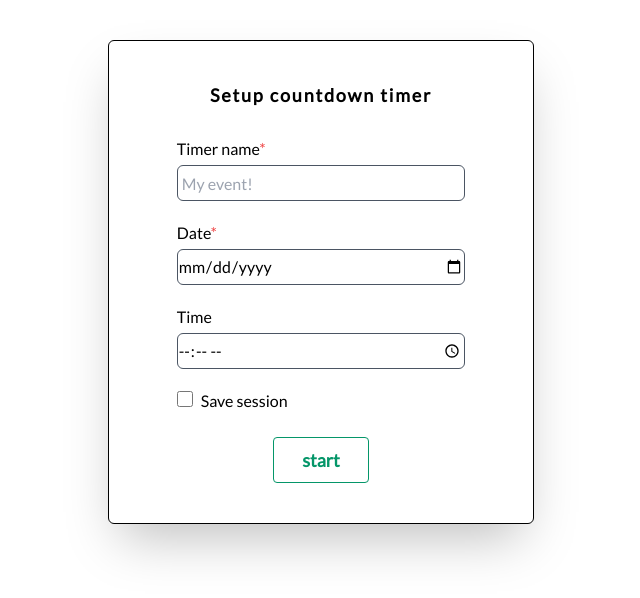
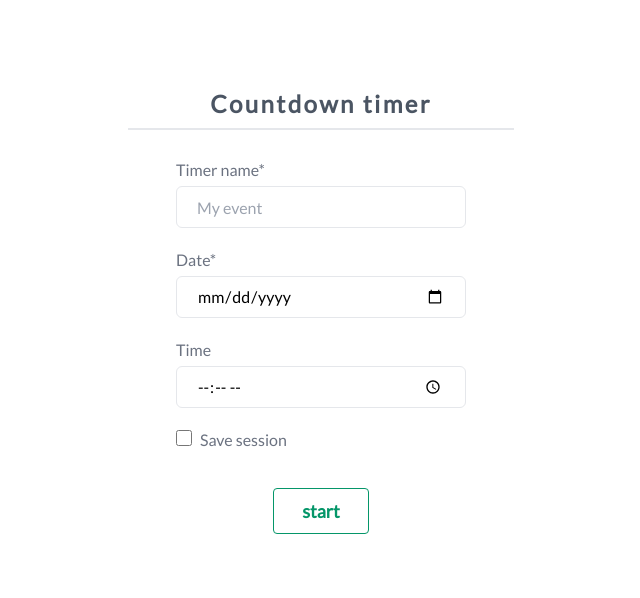
Before and after one commit to neemiassgc/countdown-timer, a React (Create React App) app: page / in a window 1280 px wide. Shown: the top 598 px of the page, without its empty margins (319-959 px from the left). Built offline with nearby package versions, Linux system fonts and the light colour scheme.

Commit message:
Update design of inital screen

```diff
--- a/src/App.js
+++ b/src/App.js
@@ -3,7 +3,6 @@ import * as timeUtils from "./time"
 import * as logic from "./logic"
 import * as storage from "./storage"
 import './App.css';
-
 
 function SVGCircle(props) {
     return (
@@ -147,6 +146,10 @@ class DateInput extends React.Component {
 
     constructor(props) {
         super(props)
+
+        this.state = {
+            warningModal: false
+        }
     }
 
     setupTimer(event) {
@@ -175,24 +178,24 @@ class DateInput extends React.Component {
     render() {
         return (
             <div className="container mx-auto">
-                <div className="flex flex-col justify-center items-center gap-5 w-11/12 sm:w-2/3 lg:w-3/6 xl:w-1/3 mx-auto mt-10 p-5 py-10 h-42 rounded-md shadow-2xl border border-black">
-                    <h1 className="font-black text-lg tracking-widest mb-2">Setup countdown timer</h1>
-                    <div className="w-3/4 flex flex-col justify-center items-center">
-                        <label className="block w-full text-start mb-1" >Timer name<span className="text-red-500">*</span></label>
-                        <input className="block h-9 w-full p-1 rounded-md border border-gray-600 outline-none" type="text" placeholder="My event!"/>
-                    </div>
-                    <div className="w-3/4 flex flex-col justify-center items-center">
-                        <label className="block w-full text-start mb-1" >Date<span className="text-red-500">*</span></label>
-                        <input className="block h-9 w-full rounded-md border border-gray-600 outline-none" type="date"/>
+                <div className="flex flex-col justify-center items-center gap-5 w-11/12 sm:w-2/3 lg:w-3/6 xl:w-1/3 mx-auto mt-10 p-5 py-10 h-42">
+                    <h1 className="font-black text-gray-600 text-2xl tracking-widest mb-2 border-b-2 w-full p-2 text-center">Countdown timer</h1>
+                    <div className="w-3/4">
+                        <label className="block w-full text-start mb-1 text-gray-500" >Timer name*</label>
+                        <input className="block h-9 w-full p-5 outline rounded-md border" type="text" placeholder="My event"/>
                     </div>
                     <div className="w-3/4">
-                        <label className="block w-full text-start mb-1" >Time</label>
-                        <input className="block h-9 w-full rounded-md border border-gray-600 outline-none" type="time"/>
+                        <label className="block w-full text-start mb-1 text-gray-500" >Date*</label>
+                        <input className="block h-9 w-full p-5 outline rounded-md border" type="date" placeholder="date"/>
                     </div>
-                    <label className="w-3/4 text-start mb-1" >
+                    <div className="w-3/4">
+                        <label className="block w-full text-start mb-1 text-gray-500" >Time</label>
+                        <input className="block h-9 w-full p-5 outline rounded-md border" type="time"/>
+                    </div>
+                    <label className="w-3/4 text-start mb-1 text-gray-500" >
                         <input className="mr-2 h-4 w-4" type="checkbox" value="off" onChange={(e) => {this.saveSession = e.target.checked}}/>Save session
                     </label>
-                    <button className="bg-transparent font-black text-lg p-2 w-3/12 rounded border border-green-600 text-green-600 hover:text-white hover:bg-green-600" onClick={this.setupTimer.bind(this)}>start</button>
+                    <button className="bg-transparent mt-3 font-black text-lg p-2 w-3/12 rounded border border-green-600 text-green-600 hover:text-white hover:bg-green-600" onClick={this.setupTimer.bind(this)}>start</button>
                 </div>
             </div>
         );
```
Also changed, not shown: 1 other file (tests, documents, lock files or other folders).
